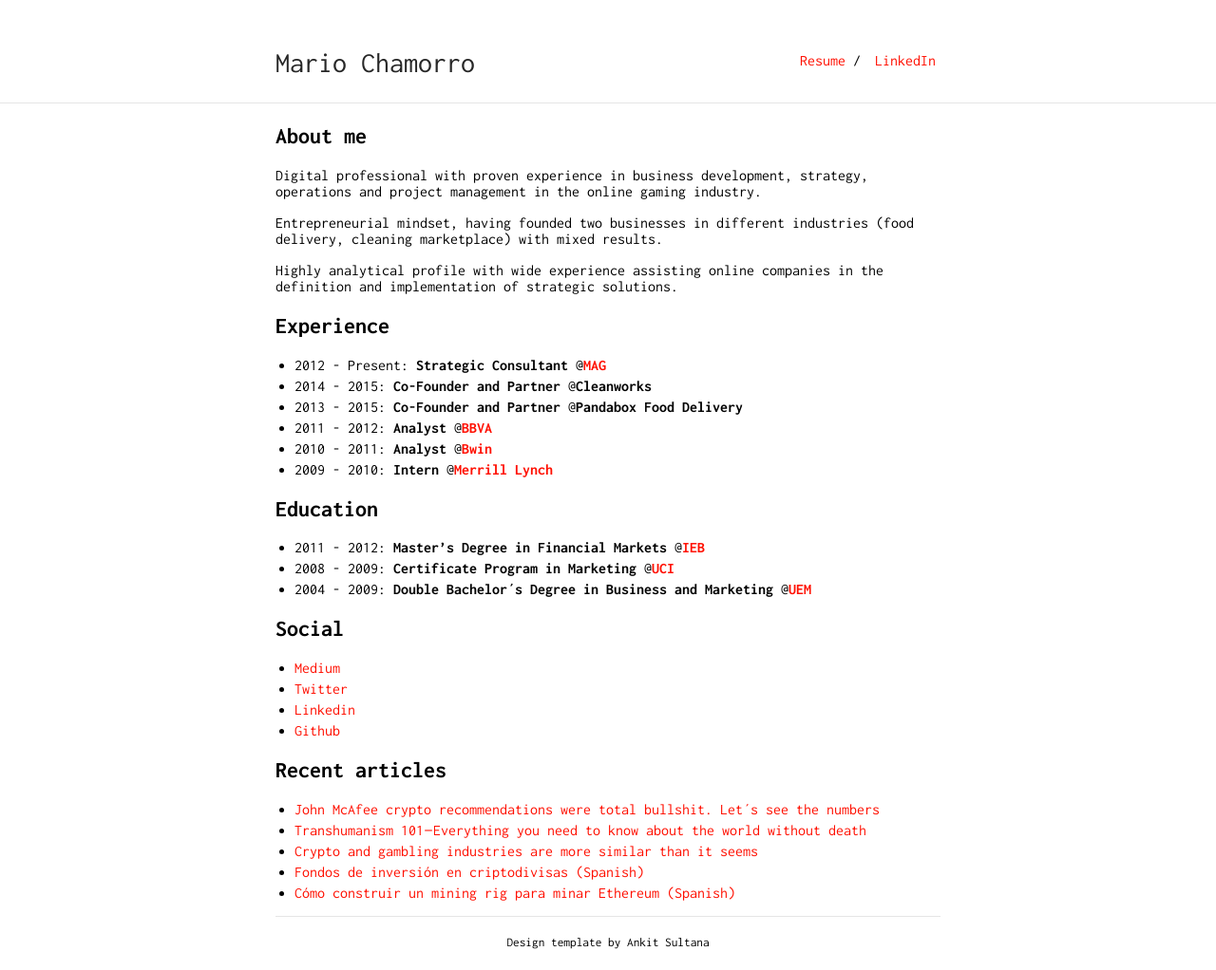
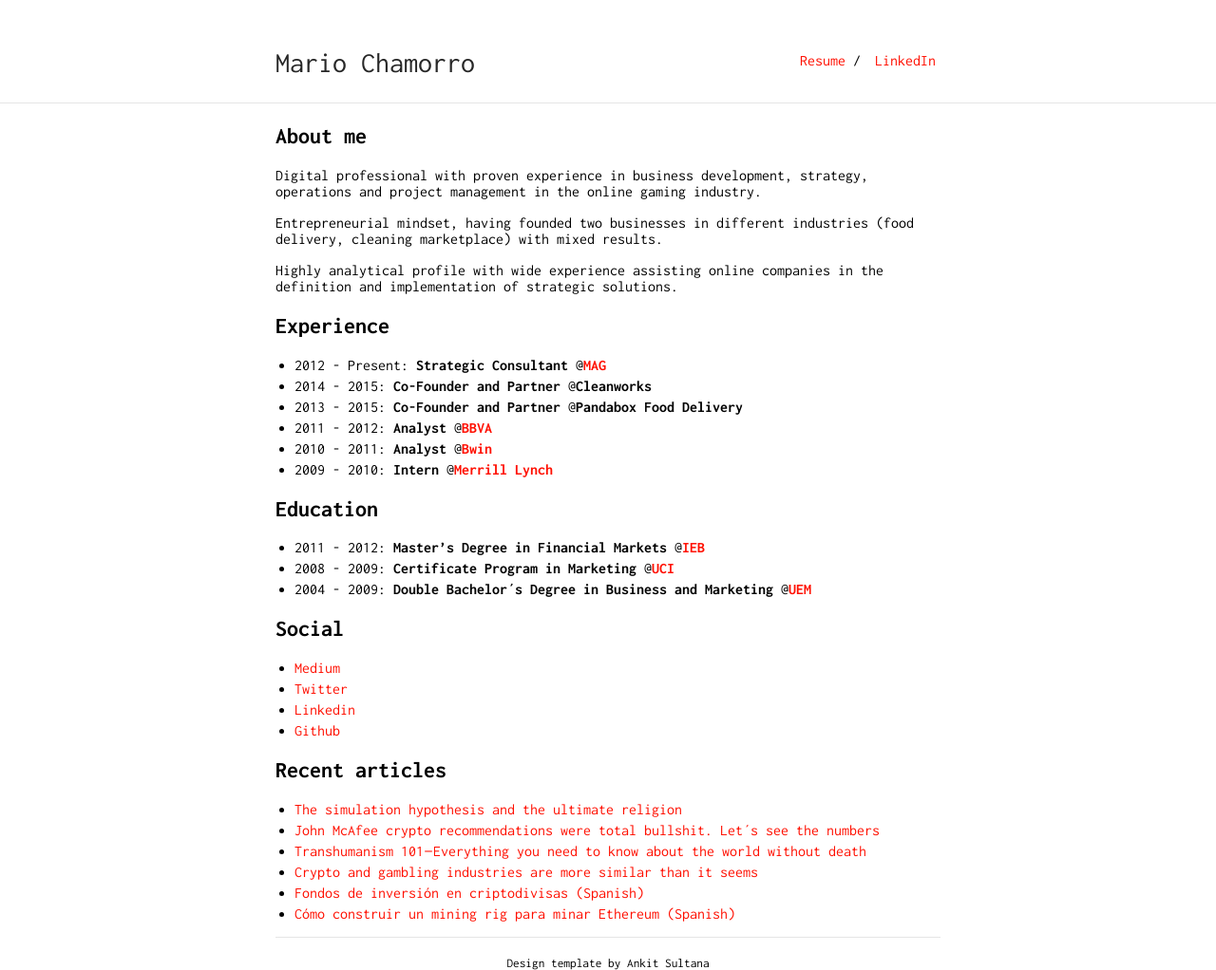
Before and after one commit to mario-chamorro/mario-chamorro.github.io, a Jekyll site: the page built from index.md, in a window 1280 px wide. Shown: the whole page at 95% size. Built offline with Jekyll 4.4.1, drawn with Linux system fonts in a browser that asks for light colours; our own code applies the rules of GitHub Pages for plain Markdown files; before the commit the page ends 1000 px from its top, so only the background shows below that.

Commit message:
Update index.md

```diff
--- a/index.md
+++ b/index.md
@@ -34,6 +34,7 @@
 
 
 ## Recent articles
+- [The simulation hypothesis and the ultimate religion](https://hackernoon.com/the-simulation-hypothesis-and-the-ultimate-religion-3aa61b12c034)
 - [John McAfee crypto recommendations were total bullshit. Let´s see the numbers](https://medium.com/@mariochamorro/john-mcafee-crypto-recommendations-were-total-bullshit-let-s-see-the-numbers-2c59e88b64f5)
 - [Transhumanism 101 — Everything you need to know about the world without death](https://medium.com/@mariochamorro/transhumanism-101-everything-you-need-to-know-about-the-world-without-death-41cf11d264f9)
 - [Crypto and gambling industries are more similar than it seems
```
